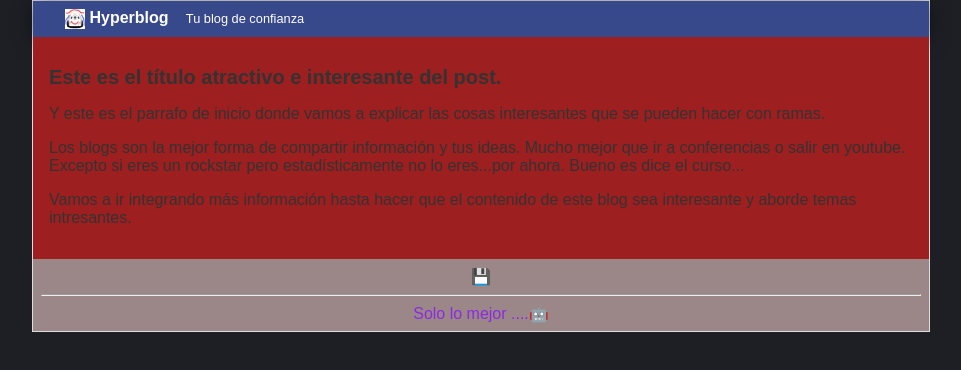
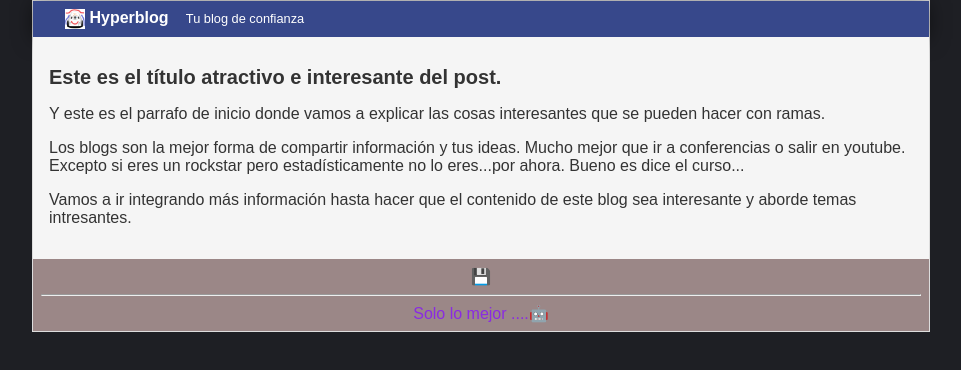
Before and after one commit to GuillermoGTN/enhorabuena, a plain HTML site: page index.html in a window 1280 px wide. Shown: the whole page, without its empty margins (159-1120 px from the left). Drawn offline with Linux system fonts and the light colour scheme.

Commit message:
" Regrese el fondo blaco whitesmoke al post"

```diff
--- a/css/estilos.css
+++ b/css/estilos.css
@@ -48,7 +48,7 @@ body
 #post
 {
    padding: 1em;
-   background:rgb(158, 31, 31);
+   background:whitesmoke;
 
 }
 
```
